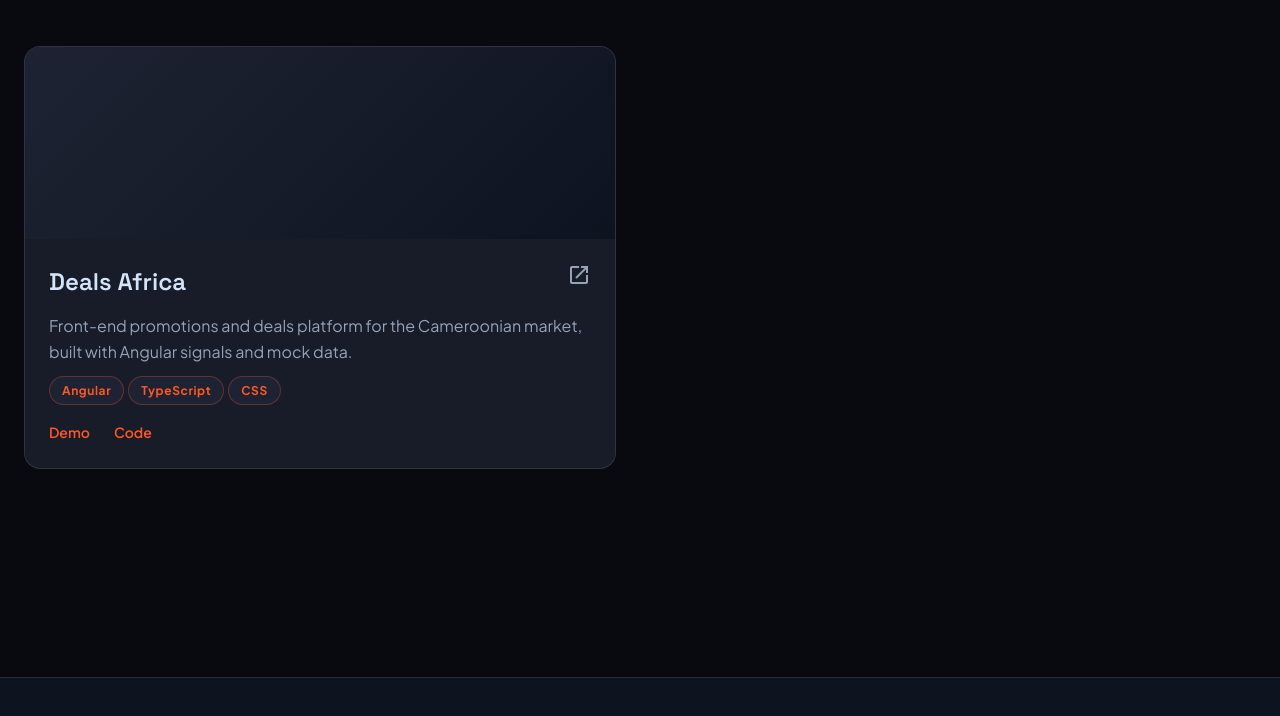
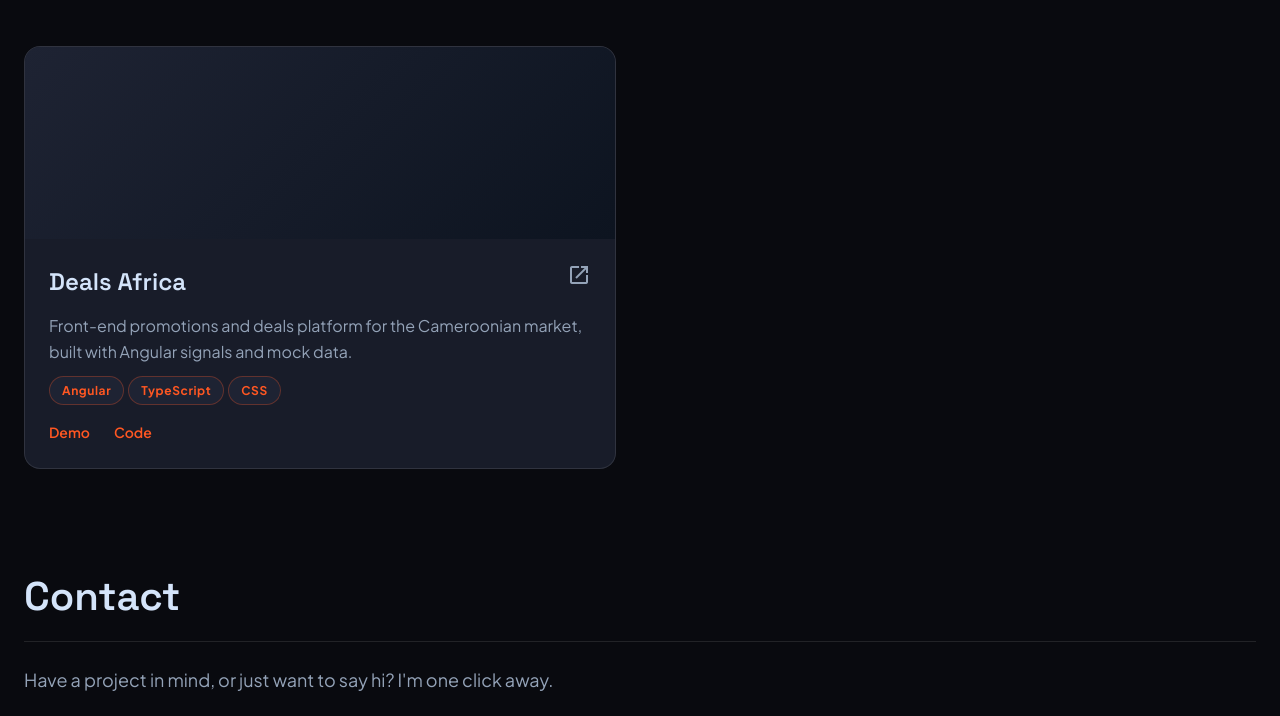
Before and after one commit to erica-dev45/Erica-Ngeh-portfolio, an Angular app: page / in a window 1280 px wide. Shown: the part 2039-2755 px from the top of the page. Built offline with nearby package versions, Linux system fonts and the light colour scheme.

Commit message:
chore: fixed the seo and meta head , by adding the right url

```diff
--- a/src/app/app.html
+++ b/src/app/app.html
@@ -4,6 +4,7 @@
       <app-about></app-about>
       <app-skills></app-skills>
       <app-projects></app-projects>
+      <app-contact></app-contact>
 
 </main>
 <app-footer></app-footer>
--- a/src/app/app.ts
+++ b/src/app/app.ts
@@ -6,10 +6,11 @@ import { Hero } from "./components/hero/hero";
 import { About } from "./components/about/about";
 import { Skills } from "./components/skills/skills";
 import { Projects } from './components/projects/projects';
+import { Contact } from "./components/contact/contact";
 
 @Component({
   selector: 'app-root',
-  imports: [RouterOutlet, Header, Footer, Hero, About, Skills, Projects],
+  imports: [RouterOutlet, Header, Footer, Hero, About, Skills, Projects, Contact],
   templateUrl: './app.html',
   styleUrl: './app.css'
 })
--- a/src/app/components/contact/contact.css
+++ b/src/app/components/contact/contact.css
@@ -0,0 +1,61 @@
+
+.contact {
+  padding: var(--space-lg) 0;
+}
+
+.contact__heading {
+  font-family: var(--font-heading);
+  font-size: 40px;
+  font-weight: 600;
+  color: var(--color-text);
+  border-bottom: 1px solid var(--color-border);
+  padding-bottom: var(--space-sm);
+  margin-bottom: var(--space-md);
+}
+
+.contact__intro {
+  color: var(--color-text-muted);
+  font-size: 18px;
+  max-width: 640px;
+  margin-bottom: var(--space-md);
+}
+
+.contact__links {
+  display: flex;
+  flex-direction: column;
+  gap: var(--space-sm);
+}
+
+.contact__link-card {
+  display: flex;
+  align-items: center;
+  gap: var(--space-sm);
+  background: var(--color-surface);
+  border: 1px solid var(--color-border);
+  border-radius: var(--radius-md);
+  padding: var(--space-sm) var(--space-md);
+  color: var(--color-text);
+  text-decoration: none;
+  font-size: 16px;
+  transition: border-color 0.2s ease, box-shadow 0.3s ease;
+}
+
+.contact__link-card:hover {
+  border-color: var(--color-primary);
+  box-shadow: 0 0 20px var(--color-primary-glow);
+}
+
+.contact__link-card .material-symbols-outlined {
+  color: var(--color-primary);
+}
+
+@media (min-width: 768px) {
+  .contact__links {
+    flex-direction: row;
+  }
+
+  .contact__link-card {
+    flex: 1;
+    justify-content: center;
+  }
+}
--- a/src/app/components/contact/contact.html
+++ b/src/app/components/contact/contact.html
@@ -1 +1,16 @@
-<p>contact works!</p>
+<section class="contact" id="contact">
+  <h2 class="contact__heading">Contact</h2>
+
+  <p class="contact__intro">
+    Have a project in mind, or just want to say hi? I'm one click away.
+  </p>
+
+  <div class="contact__links">
+    @for (link of contactLinks; track link.label) {
+      <a [href]="link.href" target="_blank" class="contact__link-card">
+        <span class="material-symbols-outlined">{{ link.icon }}</span>
+        <span>{{ link.label }}</span>
+      </a>
+    }
+  </div>
+</section>
--- a/src/app/components/contact/contact.ts
+++ b/src/app/components/contact/contact.ts
@@ -1,3 +1,4 @@
+import { CONTACT_LINKS, contactLink } from './../../data/contact-links';
 import { Component } from '@angular/core';
 
 @Component({
@@ -6,4 +7,6 @@ import { Component } from '@angular/core';
   templateUrl: './contact.html',
   styleUrl: './contact.css',
 })
-export class Contact {}
+export class Contact {
+  contactLinks = CONTACT_LINKS;
+}
--- a/src/app/components/header/header.css
+++ b/src/app/components/header/header.css
@@ -1,11 +1,10 @@
-/* src/app/components/header/header.component.css */
 
 .header {
-  position: fixed;     /* stays pinned while the page scrolls */
+  position: fixed;
   top: 0;
   left: 0;
   width: 100%;
-  z-index: 50;          /* sits above all page content */
+  z-index: 50;
   background: rgba(9, 10, 15, 0.75);
   backdrop-filter: blur(12px);
   -webkit-backdrop-filter: blur(12px);
@@ -42,7 +41,7 @@
 }
 
 .header__nav {
-  display: none;   /* hidden on mobile — shown at desktop breakpoint below */
+  display: none;
   gap: var(--space-md);
 }
 
@@ -84,7 +83,6 @@
   50%      { box-shadow: 0 0 30px rgba(255, 87, 34, 0.8); }
 }
 
-/* Desktop breakpoint — show the nav links */
 @media (min-width: 768px) {
   .header__nav {
     display: flex;
--- a/src/app/components/header/header.html
+++ b/src/app/components/header/header.html
@@ -1,9 +1,8 @@
-<!-- src/app/components/header/header.component.html -->
 <header class="header">
   <div class="header__inner">
     <div class="header__logo">
       <span class="material-symbols-outlined header__logo-icon">terminal</span>
-      <span class="header__logo-text">AN</span>
+      <span class="header__logo-text">EN</span>
     </div>
 
     <nav class="header__nav">
--- /dev/null
+++ b/src/app/data/contact-links.ts
@@ -0,0 +1,12 @@
+export interface contactLink {
+    label: string;
+    href: string;
+    icon: string;
+
+}
+
+export const CONTACT_LINKS: contactLink[]=[
+    { label: 'Email', href: 'mailto:erica.gratia6@gmail.com', icon: 'mail' },
+  { label: 'GitHub', href: 'https://github.com/erica-dev45', icon: 'code' },
+  { label: 'LinkedIn', href: 'https://linkedin.com/in/erica-ngeh', icon: 'link' }
+]
--- a/src/index.html
+++ b/src/index.html
@@ -4,12 +4,12 @@
   <meta charset="utf-8">
   <title>Erica Ngeh - Developpeur Angular</title>
   <base href="/">
-  <meta name="description"
-content="Portfolio de Erica Ngeh, développeur Angular à Douala." />
-<!-- Aperçu sur les réseaux (Open Graph) -->
+ <meta name="description" content="Portfolio de Erica Ngeh, développeur Angular à Douala. Applications web rapides, structurées, et déployées." />
+
 <meta property="og:title" content="Erica Ngeh — Développeur Angular" />
-<meta property="og:description" content="Mes projets Angular." />
-<meta property="og:image" content="https://votre-site/apercu.png" />
+<meta property="og:description" content="Mes projets Angular, du concept au déploiement." />
+<meta property="og:image" content="https://erica-ngeh-portfolio.vercel.app/preview.png" />
+<meta property="og:type" content="website" />
   <meta name="viewport" content="width=device-width, initial-scale=1">
   <link href="https://fonts.googleapis.com" rel="preconnect" />
 <link crossorigin href="https://fonts.gstatic.com" rel="preconnect" />
```
